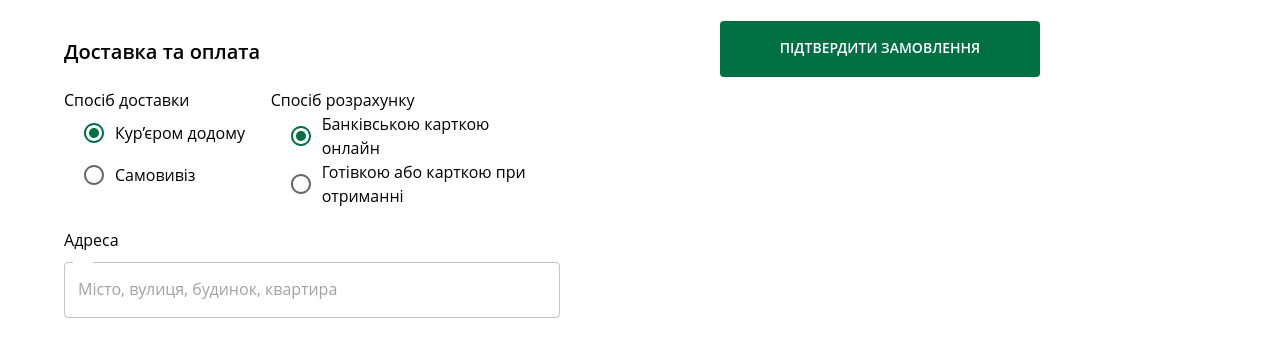
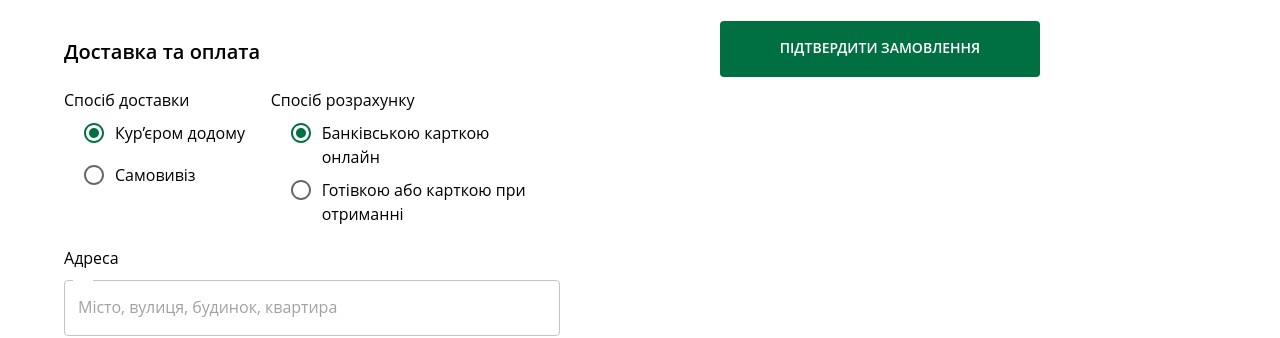
Before and after one commit to Misha77b/lori, a React (Create React App) app in the folder client/: page /orders in a window 1280 px wide. Shown: the part 795-1133 px from the top of the page. Built offline with nearby package versions, Linux system fonts and the light colour scheme; no server answers.

Commit message:
get cart from LS

```diff
--- a/client/src/pages/PlacingAnOrder/PaymentAndShipping/PaymentAndShipping.jsx
+++ b/client/src/pages/PlacingAnOrder/PaymentAndShipping/PaymentAndShipping.jsx
@@ -15,7 +15,7 @@ const PaymentAndShipping = () => {
 
 	return (
 		<Grid container>
-			<Grid item xs={5}>
+			<Grid item xs={6} md={5}>
 				<Typography>Спосіб доставки</Typography>
 				<RadioGroup
 					aria-labelledby="demo-controlled-radio-buttons-group"
@@ -36,7 +36,7 @@ const PaymentAndShipping = () => {
 				</RadioGroup>
 			</Grid>
 
-			<Grid item xs={7}>
+			<Grid item xs={6} md={7}>
 				<Typography>Спосіб розрахунку</Typography>
 				<RadioGroup
 					aria-labelledby="demo-controlled-radio-buttons-group"
--- a/client/src/pages/PlacingAnOrder/PlacingAnOrder.jsx
+++ b/client/src/pages/PlacingAnOrder/PlacingAnOrder.jsx
@@ -1,4 +1,5 @@
-import React from "react";
+import React, { useState, useEffect } from "react";
+import { useDispatch, useSelector } from "react-redux";
 import { useFormik } from "formik";
 import { Container, Grid, Box, Typography, TextField, InputLabel, Button } from "@mui/material";
 
@@ -15,11 +16,41 @@ import "./PlacingAnOrder.scss";
 import OrderPrice from "./OrderPrice/OrderPrice";
 import PaymentAndShipping from "./PaymentAndShipping/PaymentAndShipping";
 
+import { fetchProducts } from "../../store/reducers/productsSlice";
+import { selectProductsData } from "../../store/selectors/products.selectors";
+
 const validationSchema = yup.object({
 	email: yup.string("Enter your email").email("Enter a valid email").required("Email is required"),
 });
 
 const PlacingAnOrder = () => {
+	const dispatch = useDispatch();
+	const products = useSelector(selectProductsData);
+	console.log(products);
+
+	const [sended, setSended] = useState(false);
+	const [cart, setCart] = useState(null);
+	const stateLoad = useSelector((state) => {
+		return state.products.loader;
+	});
+
+	const getCartFromLS = () => {
+		const LSCart = JSON.parse(localStorage.getItem("cart"));
+		const productId = products.map((product) => (LSCart.includes(product.itemNo) ? product : null));
+		const cartProducts = productId.filter((item) => item);
+		setCart(cartProducts);
+	};
+
+	console.log(cart);
+
+	useEffect(() => {
+		if (stateLoad === false && sended === false) {
+			setSended(() => true);
+			dispatch(fetchProducts());
+			getCartFromLS();
+		}
+	}, [dispatch]);
+
 	const formik = useFormik({
 		initialValues: {
 			recipientsName: "",
--- a/client/src/pages/PlacingAnOrder/PlacingAnOrder.scss
+++ b/client/src/pages/PlacingAnOrder/PlacingAnOrder.scss
@@ -4,6 +4,19 @@
 
 .css-ihdtdm {
 	display: none;
+}
+
+.css-hyxlzm {
+	margin: 0;
+}
+
+.MuiFormControlLabel-root.MuiFormControlLabel-labelPlacementEnd {
+	margin-top: 9px;
+	align-items: flex-start;
+}
+
+.MuiButtonBase-root.MuiRadio-root {
+	padding: 0 9px 9px 9px;
 }
 
 .inputs-wrapper {
```
